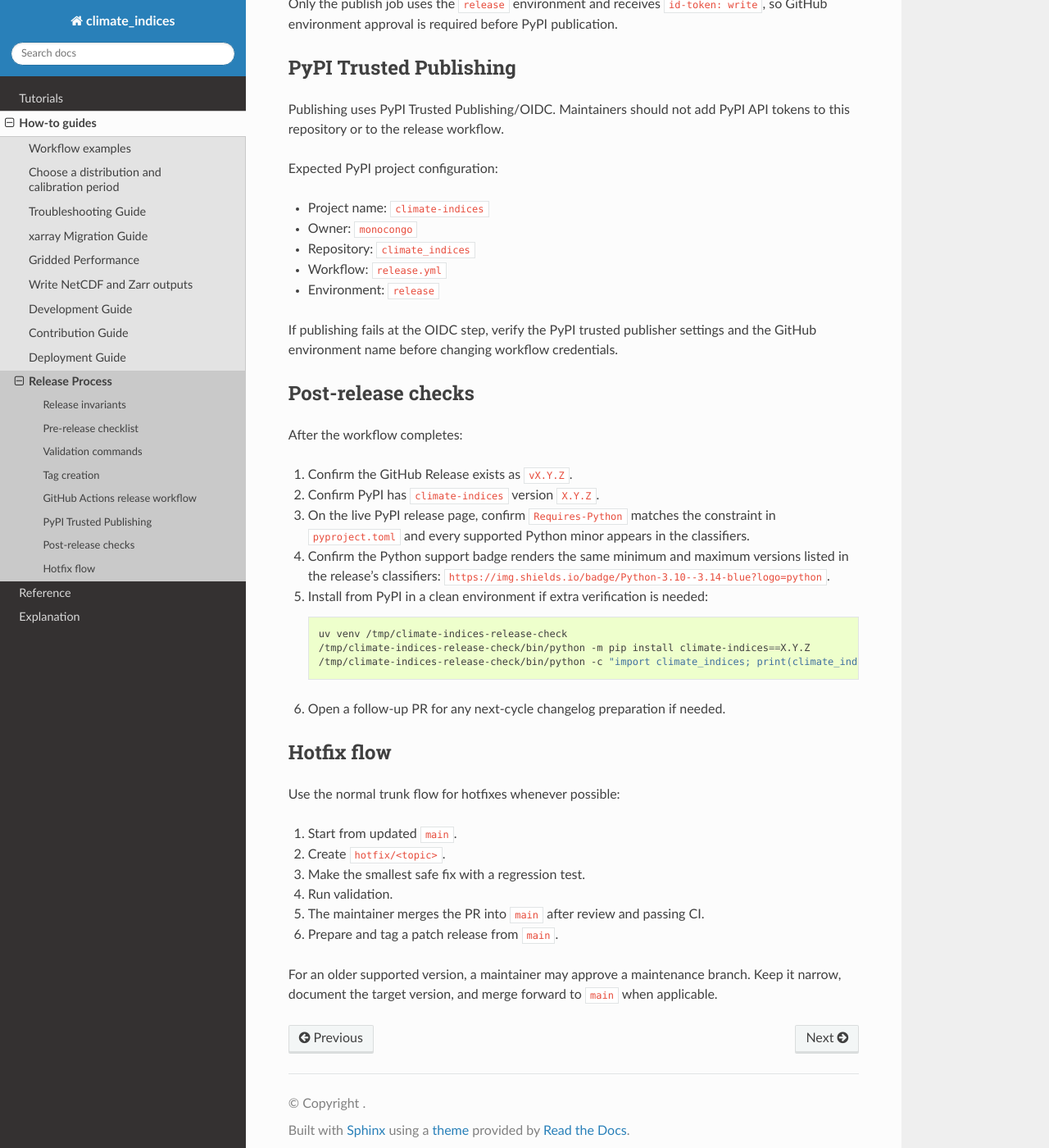
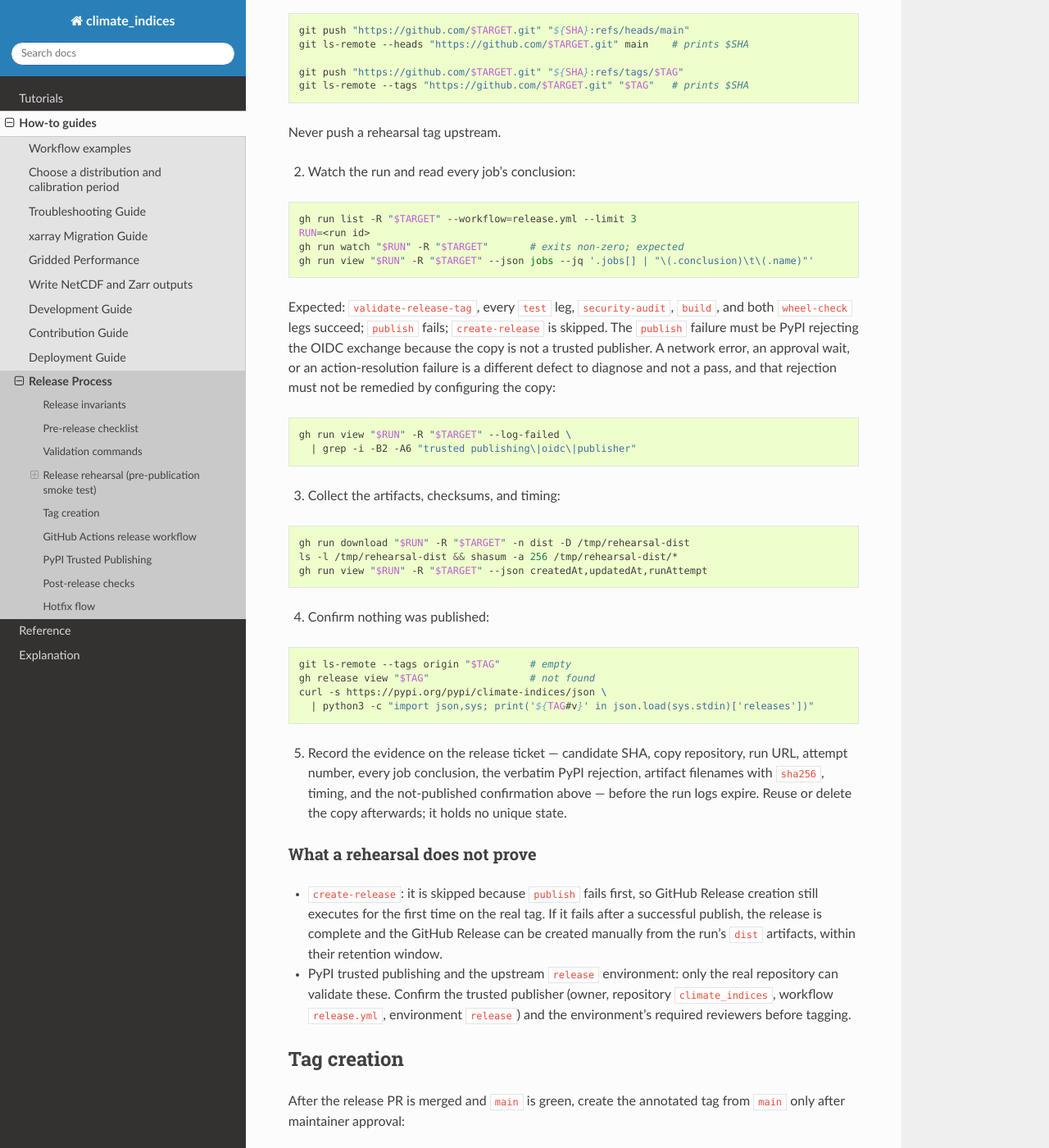
Before and after one commit to monocongo/climate_indices, a Sphinx documentation site: the page built from docs/release-process.md, in a window 1280 px wide and 1400 px high, scrolled down 2691 px. Shown: the whole window at 82% size. Built offline with Sphinx 7.4.7 and the Read the Docs theme 3.1.0, drawn with Linux system fonts in a browser that asks for light colours; some of the changed text lies outside the part shown.

Commit message:
docs(release): add the release rehearsal runbook
The release workflow cannot be rehearsed end to end upstream: `publish` either
publishes or fails, so a defect in the tag guard, the version match, the test
matrix, or the build only surfaces on the real tag.

Document the private-copy rehearsal as the substitute for a release candidate —
the workflow guard accepts only exact `vX.Y.Z` tags, so no `rc` lane exists to
publish. The runbook records the expected `publish` rejection at the OIDC
exchange, the evidence to capture, and the two things a rehearsal cannot prove:
`create-release`, which is skipped when `publish` fails, and the upstream
trusted publisher and `release` environment.

`tests/test_release_integrity.py` guards that the page keeps stating the
expected failure and that boundary.

Refs #1014

````diff
--- a/docs/release-process.md
+++ b/docs/release-process.md
@@ -65,6 +65,123 @@ Build and inspect package artifacts when preparing the release PR:
 uv run --no-sync --no-build python -m build
 uv run --no-sync --no-build twine check dist/*
 ```
+
+## Release rehearsal (pre-publication smoke test)
+
+The release workflow cannot be rehearsed end to end upstream: `publish` either
+publishes or fails, and `create-release` runs only after it. Rehearse everything
+up to that boundary on a private copy of the repository, so a defect in the tag
+guard, the version match, the test matrix, the build, or the wheel checks
+surfaces before the real tag.
+
+This rehearsal is the substitute for a release candidate: the workflow guard
+accepts only exact `vX.Y.Z` tags, so there is no `rc` lane to publish.
+
+Run it from the frozen release candidate — the commit the real tag will point
+at, with the release-prep PR already merged.
+
+### Rehearsal target
+
+Use one private copy repository, `<owner>/climate_indices-rehearsal`, created
+once and reused for every release: push each candidate as its `main`, then push
+the release tag. Upstream cannot be forked into its own owner, and a fork under
+a second account costs an account switch without proving anything more.
+
+The copy must have Actions enabled, must not be a PyPI trusted publisher, and
+must not define a `release` environment protection rule: a required review would
+park `publish` in an approval wait, which is not the expected outcome and
+evidence of nothing. Never add publishing credentials to the copy.
+
+```bash
+gh repo create <owner>/climate_indices-rehearsal --private \
+  --description "Release-workflow rehearsal; not a PyPI publisher"
+```
+
+### Rehearsal steps
+
+```bash
+set -u                            # an empty $CANDIDATE would delete remote refs
+CANDIDATE=<full 40-character sha of the frozen candidate>
+TAG=vX.Y.Z                        # the real release tag, not an rc
+TARGET=<owner>/climate_indices-rehearsal
+
+git fetch -q origin
+git checkout --detach "$CANDIDATE"
+SHA="$(git rev-parse HEAD)"
+[[ "$SHA" == "$CANDIDATE" ]] || { echo "not at the frozen candidate: $SHA"; exit 1; }
+git status --short                # must be empty
+```
+
+1. Push the candidate as the copy's `main`, then the copy-only tag. The
+   `validate-release-tag` job requires the tagged commit to be reachable from
+   the copy's `origin/main`, so `main` lands first. The tag push starts the
+   unchanged workflow:
+
+```bash
+git push "https://github.com/$TARGET.git" "${SHA}:refs/heads/main"
+git ls-remote --heads "https://github.com/$TARGET.git" main    # prints $SHA
+
+git push "https://github.com/$TARGET.git" "${SHA}:refs/tags/$TAG"
+git ls-remote --tags "https://github.com/$TARGET.git" "$TAG"   # prints $SHA
+```
+
+Never push a rehearsal tag upstream.
+
+2. Watch the run and read every job's conclusion:
+
+```bash
+gh run list -R "$TARGET" --workflow=release.yml --limit 3
+RUN=<run id>
+gh run watch "$RUN" -R "$TARGET"       # exits non-zero; expected
+gh run view "$RUN" -R "$TARGET" --json jobs --jq '.jobs[] | "\(.conclusion)\t\(.name)"'
+```
+
+Expected: `validate-release-tag`, every `test` leg, `security-audit`, `build`,
+and both `wheel-check` legs succeed; `publish` fails; `create-release` is
+skipped. The `publish` failure must be PyPI rejecting the OIDC exchange because
+the copy is not a trusted publisher. A network error, an approval wait, or an
+action-resolution failure is a different defect to diagnose and not a pass, and
+that rejection must not be remedied by configuring the copy:
+
+```bash
+gh run view "$RUN" -R "$TARGET" --log-failed \
+  | grep -i -B2 -A6 "trusted publishing\|oidc\|publisher"
+```
+
+3. Collect the artifacts, checksums, and timing:
+
+```bash
+gh run download "$RUN" -R "$TARGET" -n dist -D /tmp/rehearsal-dist
+ls -l /tmp/rehearsal-dist && shasum -a 256 /tmp/rehearsal-dist/*
+gh run view "$RUN" -R "$TARGET" --json createdAt,updatedAt,runAttempt
+```
+
+4. Confirm nothing was published:
+
+```bash
+git ls-remote --tags origin "$TAG"     # empty
+gh release view "$TAG"                 # not found
+curl -s https://pypi.org/pypi/climate-indices/json \
+  | python3 -c "import json,sys; print('${TAG#v}' in json.load(sys.stdin)['releases'])"
+```
+
+5. Record the evidence on the release ticket — candidate SHA, copy repository,
+   run URL, attempt number, every job conclusion, the verbatim PyPI rejection,
+   artifact filenames with `sha256`, timing, and the not-published confirmation
+   above — before the run logs expire. Reuse or delete the copy afterwards; it
+   holds no unique state.
+
+### What a rehearsal does not prove
+
+- `create-release`: it is skipped because `publish` fails first, so GitHub
+  Release creation still executes for the first time on the real tag. If it
+  fails after a successful publish, the release is complete and the GitHub
+  Release can be created manually from the run's `dist` artifacts, within their
+  retention window.
+- PyPI trusted publishing and the upstream `release` environment: only the real
+  repository can validate these. Confirm the trusted publisher (owner,
+  repository `climate_indices`, workflow `release.yml`, environment `release`)
+  and the environment's required reviewers before tagging.
 
 ## Tag creation
 
````
Also changed, not shown: 1 other file.
